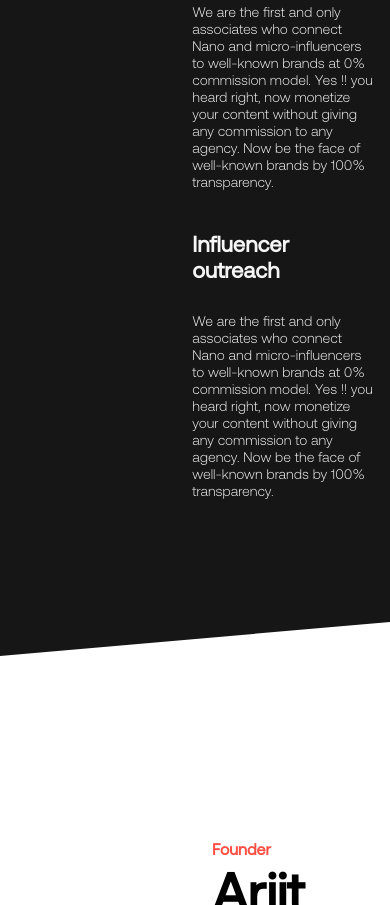
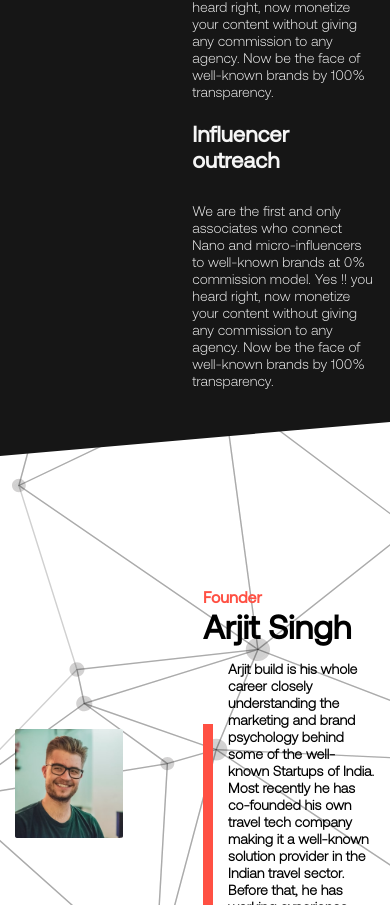
Before and after one commit to SergeyShcerbakov/Brocast, a website: page app/index.html in a window 390 px wide. Shown: the part 1095-2000 px from the top of the page. Drawn offline with nearby package versions, Linux system fonts and the light colour scheme; files that its build step writes are made by us from their sources.

Commit message:
fixed thoughts

```diff
--- a/app/scss/blocks/_founder.scss
+++ b/app/scss/blocks/_founder.scss
@@ -58,3 +58,53 @@
     margin-right: 45px;
   }
 }
+
+@media (max-width: 540px) {
+  .founder {
+    padding: 246px 0 185px;
+  }
+
+  .founder__title {
+    font-size: 40px;
+  }
+}
+
+@media (max-width: 500px) {
+  .founder {
+    padding: 218px 0 185px;
+  }
+
+  .founder__descr {
+    font-size: 18px;
+    margin-top: -15%;
+  }
+
+  .founder-image {
+    margin-right: 80px;
+  }
+}
+
+@media (max-width: 425px) {
+  .founder__descr {
+    font-size: 14px;
+  }
+
+  .founder__title {
+    font-size: 33px;
+    margin-bottom: 40px;
+  }
+}
+
+@media (max-width: 368px) {
+  .founder {
+    padding: 140px 0 185px;
+  }
+
+  .founder__title {
+    font-size: 24px;
+  }
+
+  .founder-image {
+    margin-right: 23px;
+  }
+}
--- a/app/scss/blocks/_thoughts.scss
+++ b/app/scss/blocks/_thoughts.scss
@@ -39,3 +39,7 @@
     padding: 120px 0;
   }
 }
+
+@media (max-width: 501px) {
+
+}
```
Also changed, not shown: app/css/style.css, dist/сss/style.css.
